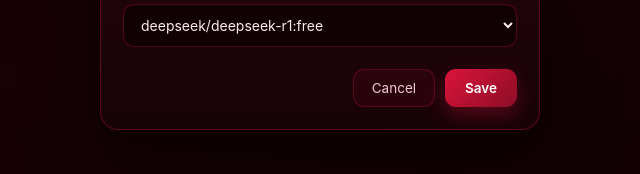
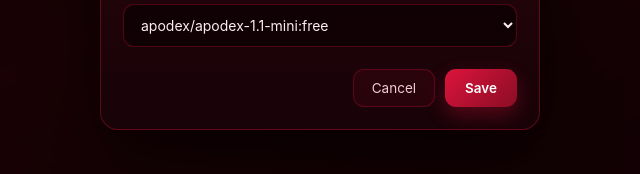
Before and after one commit to Noctis-shadowtech/Noctis-AI-Forge-, a plain HTML site: page index.html in a window 1280 px wide. Shown: the part 439-613 px from the top of the page, 320-960 px from the left. Drawn offline with Linux system fonts and the light colour scheme.

Commit message:
Replace default model and update options in index.html

```diff
--- a/index.html
+++ b/index.html
@@ -682,7 +682,7 @@
       <option value="deepseek/deepseek-chat-v3-0324:free">deepseek/deepseek-chat-v3-0324:free</option>
       <option value="meta-llama/llama-3.3-70b-instruct:free">meta-llama/llama-3.3-70b-instruct:free</option>
       <option value="meta-llama/llama-3.1-8b-instruct:free">meta-llama/llama-3.1-8b-instruct:free</option>
-      <option value="google/gemini-2.0-flash-exp:free">google/gemini-2.0-flash-exp:free</option>
+      <option value="apodex/apodex-1.1-mini:free">apodex/apodex-1.1-mini:free</option>
       <option value="google/gemma-2-9b-it:free">google/gemma-2-9b-it:free</option>
       <option value="mistralai/mistral-7b-instruct:free">mistralai/mistral-7b-instruct:free</option>
       <option value="qwen/qwen-2.5-72b-instruct:free">qwen/qwen-2.5-72b-instruct:free</option>
@@ -701,7 +701,7 @@
 const CHATS_KEY = "nocticsForge.chats.v2";
 const API_KEY_STORE = "nocticsForge.apiKey.v2";
 const MODEL_STORE = "nocticsForge.model.v2";
-const DEFAULT_MODEL = "deepseek/deepseek-r1:free";
+const DEFAULT_MODEL = "apodex/apodex-1.1-mini:free";
 const DEFAULT_API_KEY = "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";
 
 const SYSTEM_PROMPT = [
```
